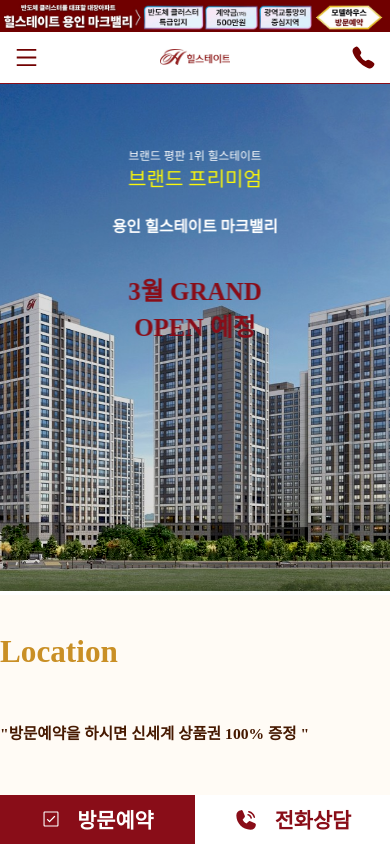
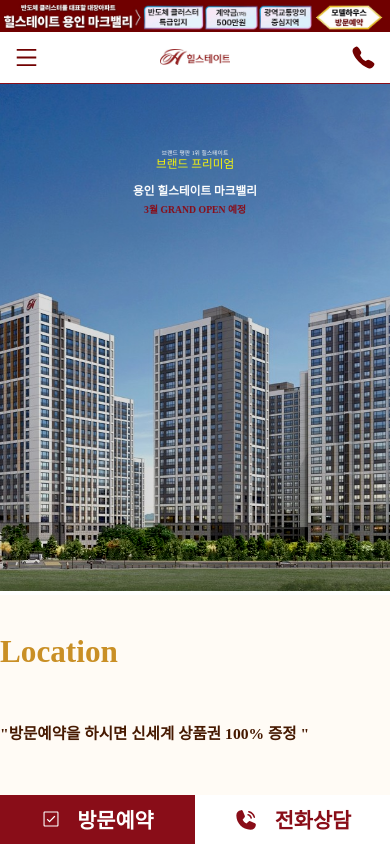
Before and after one commit to parkjihun22/Hillstate-Yongin-Mark-Valley, a React (Create React App) app: page / in a window 390 px wide. Shown: the top 844 px of the page. Built offline with nearby package versions, Linux system fonts and the light colour scheme; a web font is replaced by a local one.

Commit message:
feat : 메인텍스터조정정

```diff
--- a/src/pages/Main/Main.module.scss
+++ b/src/pages/Main/Main.module.scss
@@ -15,8 +15,8 @@
 
 .subPinkImg {
   position: absolute;
-  left: 40vw; /* 화면 오른쪽 끝으로 배치 */
-  top: 1.5vw; /* 세로 중앙 배치 (필요에 따라 수정 가능) */
+  left: 42vw; /* 화면 오른쪽 끝으로 배치 */
+  top: -1vw; /* 세로 중앙 배치 (필요에 따라 수정 가능) */
   width: 8vw; /* 크기 조정 (필요에 따라 변경) */
   z-index: 1; /* 텍스트와 겹치지 않도록 설정 */
   animation: subPinkImgFadeIn 1.5s ease-out forwards 1.5s; /* 서서히 나타나게 */
@@ -45,7 +45,7 @@
 .mainImageTextBox {
   font-weight: 900;
   position: absolute;
-  top: 40%;
+  top: 18vw;
   left: 50%;
   transform: translate(-50%, -50%);
   color: #ffffff;
@@ -95,7 +95,7 @@
   font-family: "Paperlogy-8ExtraBold";
   font-weight: 400;
   font-size: 2vw; /* 텍스트2 가장 큰 크기 */
-  margin: 1vw 0;
+  margin: 0.2vw 0;
   color: #ffffff; /* 파랑 색상 */
 }
 
@@ -147,15 +147,16 @@
 
   .mainImageTextSub1 {
     color: #ffffff; /* 회색 */
-    font-size: 3vw; /* 모바일에서 글자 크기 줄임 */
+    font-size: 1.5vw; /* 모바일에서 글자 크기 줄임 */
     line-height: 1.4;
-    margin-bottom: 5vw; /* 모바일에서 여백 조금 줄임 */
+    margin-bottom: 2vw; /* 모바일에서 여백 조금 줄임 */
     animation: slideUp 1s ease-out forwards; /* 텍스트 슬라이드 애니메이션 */
   }
 
   .mainImageText1 {
     font-family: "GongGothicMedium";
-    font-size: 4vw; /* 모바일에서 더 작은 글자 크기 */
+    font-size: 3vw; /* 모바일에서 더 작은 글자 크기 */
+    margin-top: 2vw;
     font-weight: bold;
     line-height: 0.5; /* 텍스트 간격 조정 */
     color: #ffffff; /* 파랑 색상 */
@@ -167,23 +168,22 @@
     display: flex;
     flex-direction: column;
     align-items: center;
-    margin-top: 30px;
     color: #890d18; /* 파랑 색상 */
   }
 
   .greyText1 {
-    font-size: 20px; /* 텍스트2 가장 큰 크기 */
+    font-size: 3vw; /* 텍스트2 가장 큰 크기 */
     font-family: "Paperlogy-8ExtraBold";
     color: #fbf70a; /* 회색 텍스트 */
   }
 
   .grandOpenText1 {
     font-family: "Paperlogy-8ExtraBold";
-    font-size: 25px;
+    font-size: 2.5vw;
     font-weight: bold;
     color: #890d18; /* 강조 색상 */
     text-align: center;
-    margin-top: 40px;
+    margin-top: 2vw;
   }
 }
 
```
